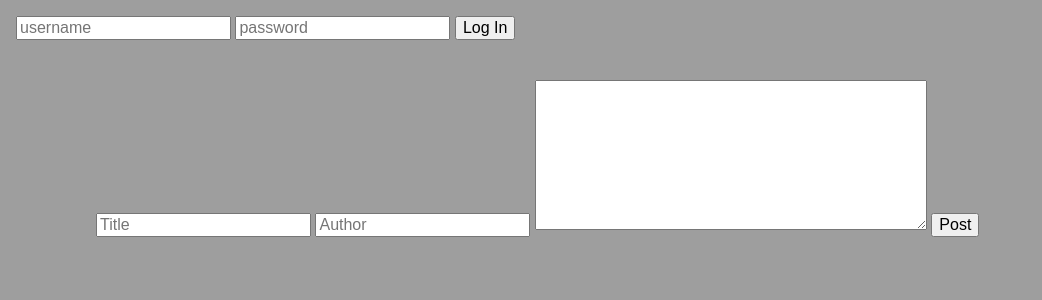
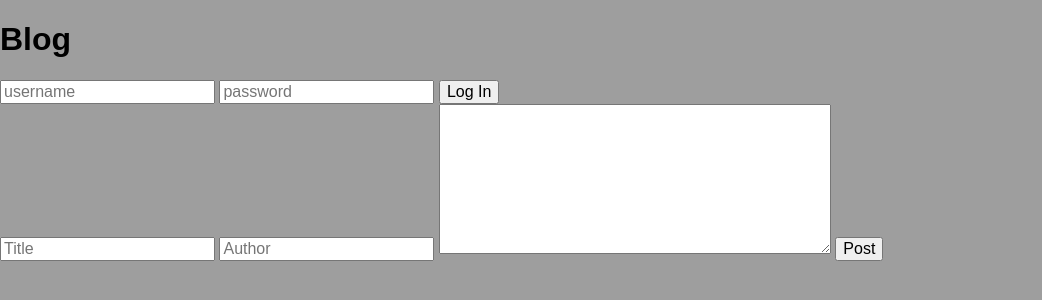
Before and after one commit to aberkow/blog, a website built with webpack: page build/public/index.html in a window 1280 px wide. Shown: the whole page, without its empty margins (0-1042 px from the left). Built offline with nearby package versions, Linux system fonts and the light colour scheme.

Commit message:
small adjustments

```diff
--- a/build/public/index.html
+++ b/build/public/index.html
@@ -6,18 +6,33 @@
   <title>Blog</title>
 </head>
 <body>
-  <header class="header">
-    <div class="login">
-      <form action="/login" method="POST" id="login__form">
-        <input type="text" id="login__form-username" name="username" placeholder="username">
-        <input type="password" id="login__form-password" name="password" placeholder="password">
-        <input type="submit" value="Log In" id="login__form-post">
-      </form>
-    </div>
+  <header id="header">
+    <!-- Header stuff goes here -->
+    <h1 id="header__title">Blog</h1>
+    <form action="/" method="POST" id="login__form">
+      <input type="text" id="login__form-username" name="username" placeholder="username">
+      <input type="password" id="login__form-password" name="password" placeholder="password">
+      <input type="submit" value="Log In" id="login__form-post">
+    </form>
+    <!-- <div class="login">
+      <ul class="login__list">
+        <li class="login__list-item">
+          <a href="/login" class="login__list-link">Log In</a>
+        </li>
+        <li class="login__list-item">
+          <a href="/signup.html" class="login__list-link">Sign up</a>
+        </li>
+      </ul>
+    </div>-->
   </header>
 
-  <section class="main">
+  <section id="writing">
 <!-- login form -->
+    <!-- <form action="/" method="POST" id="login__form">
+      <input type="text" id="login__form-username" name="username" placeholder="username">
+      <input type="password" id="login__form-password" name="password" placeholder="password">
+      <input type="submit" value="Log In" id="login__form-post">
+    </form> -->
 
     <!-- post form -->
     <!--<form action="/posts" method="post" id="main__form">-->
@@ -37,6 +52,37 @@
   <footer class="footer">
     <!-- Footer stuff goes here -->
   </footer>
+  <!-- <header class="header">
+    <div class="login">
+      <form action="/login" method="POST" id="login__form">
+        <input type="text" id="login__form-username" name="username" placeholder="username">
+        <input type="password" id="login__form-password" name="password" placeholder="password">
+        <input type="submit" value="Log In" id="login__form-post">
+      </form>
+    </div>
+  </header>
+
+  <section class="main"> -->
+<!-- login form -->
+
+    <!-- post form -->
+    <!--<form action="/posts" method="post" id="main__form">-->
+    <!-- <form method="POST" id="main__form">
+      <input type="text" name="title" id="main__form-title" placeholder="Title">
+      <input type="text" name="author" id="main__form-author" placeholder="Author">
+      <textarea name="text" rows="8" cols="40" id="main__form-text"></textarea>
+      <input type="submit" value="Post" id="main__form-post">
+    </form>
+  </section> -->
+
+  <!-- <section class="postView"> -->
+    <!-- <p class="postView__title"></p>
+    <p class="postView__author"></p>
+    <p class="postView__text"></p> -->
+  <!-- </section>
+  <footer class="footer"> -->
+    <!-- Footer stuff goes here -->
+  <!-- </footer> -->
   <script src="https://code.jquery.com/jquery-3.0.0.min.js" integrity="sha256-JmvOoLtYsmqlsWxa7mDSLMwa6dZ9rrIdtrrVYRnDRH0=" crossorigin="anonymous"></script>
   <!-- <script src="http://code.jquery.com/jquery-2.2.4.min.js" integrity="sha256-BbhdlvQf/xTY9gja0Dq3HiwQF8LaCRTXxZKRutelT44=" crossorigin="anonymous"></script> -->
   <script type="text/javascript" src="../js/bundle.js">
```
